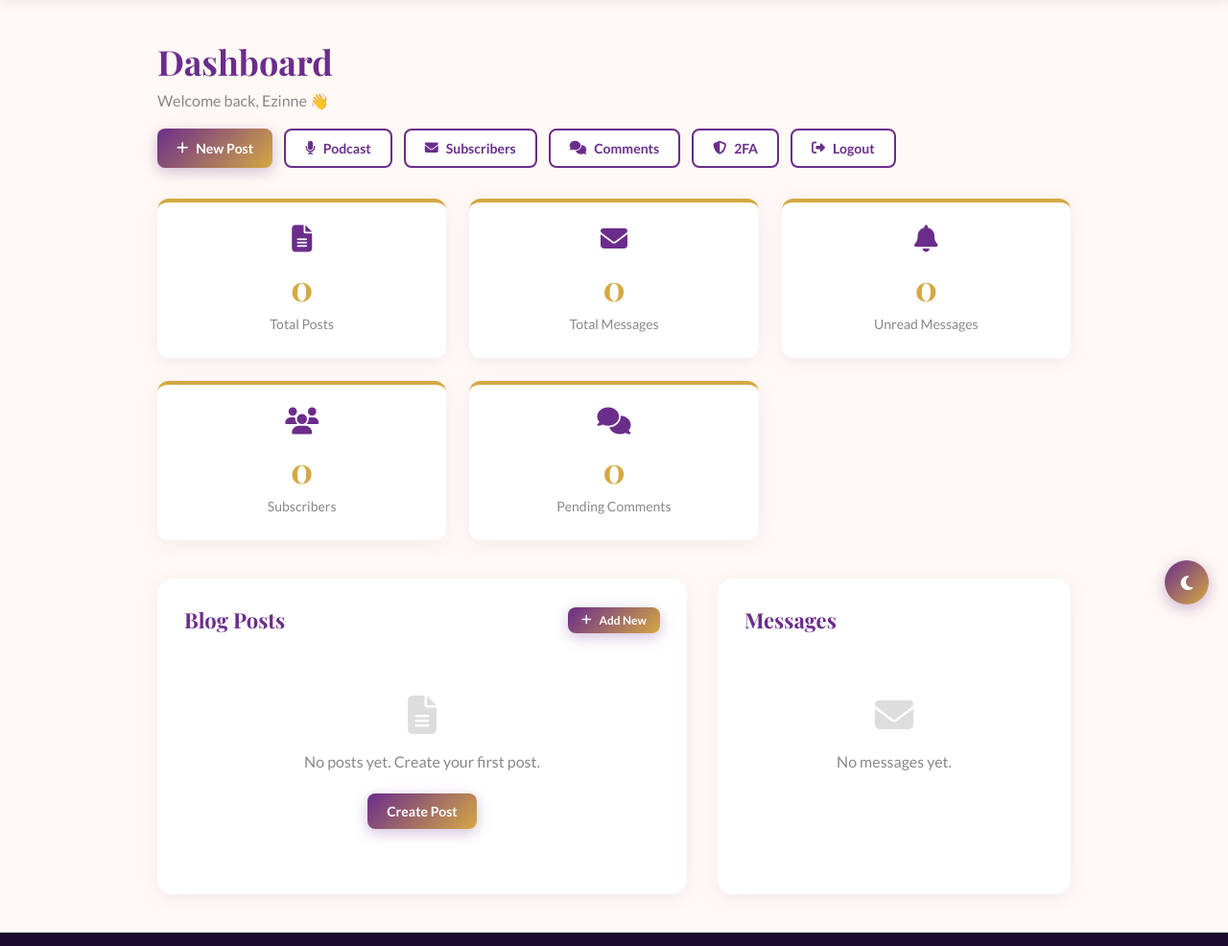
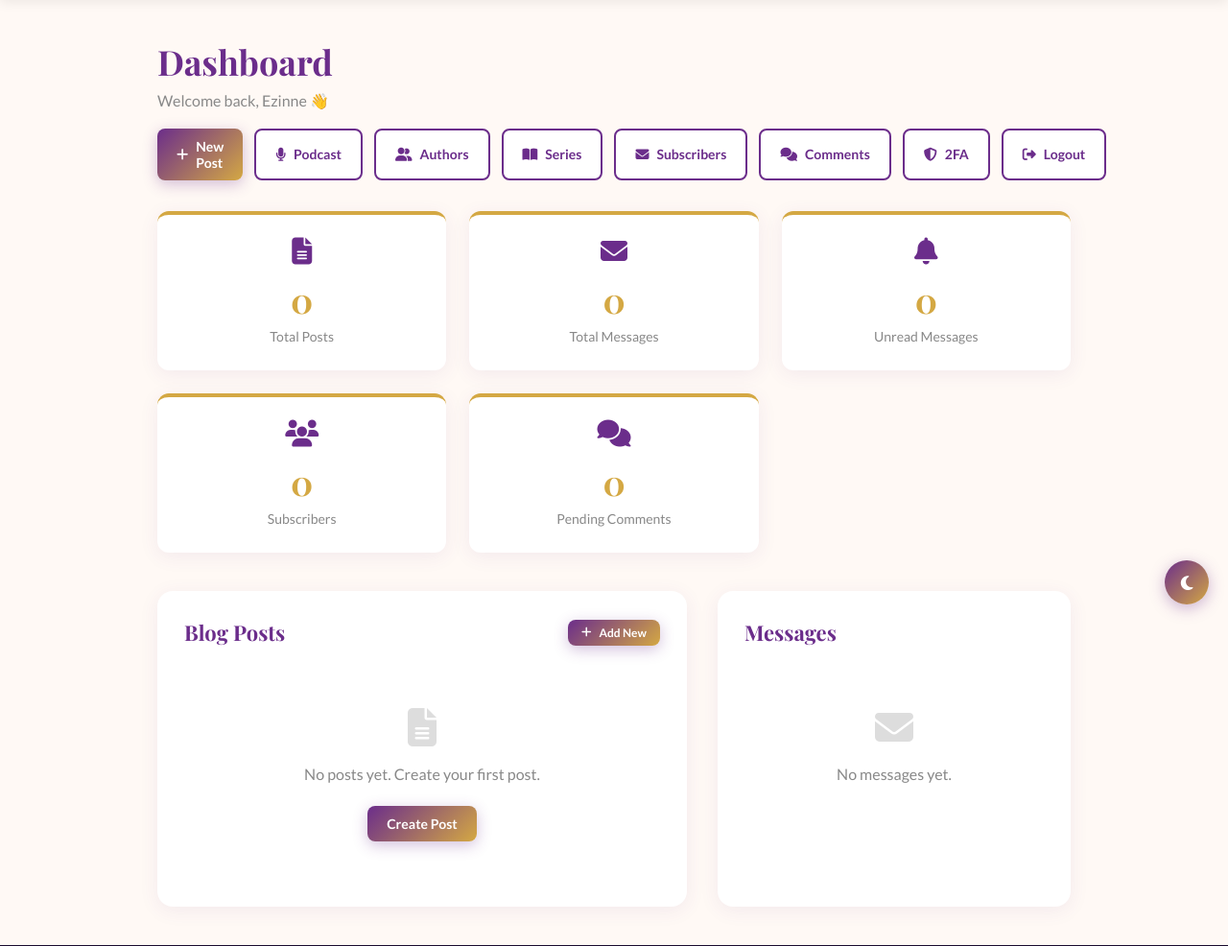
Before and after one commit to Eminence-Pyro/InnerPeace_Hub, a Flask app: page /admin in a window 1280 px wide. Shown: the part 90-1076 px from the top of the page at 96% size. Run offline with Flask 3, Linux system fonts and the light colour scheme; the visitor is signed in with stand-in values (Sample User, id 1); data that the repository does not hold is empty; parts of the project's set-up code (start-up, migrations or seed data) failed here and were passed over; some libraries are stand-ins or nearby versions.

Commit message:
Add Authors + Series nav buttons to dashboard header

```diff
--- a/templates/admin/dashboard.html
+++ b/templates/admin/dashboard.html
@@ -23,6 +23,16 @@
         <a href="{{ url_for('admin.podcast_list') }}" class="btn-secondary">
           <i class="fas fa-microphone"></i>
           Podcast
+        </a>
+
+        <a href="{{ url_for('admin.author_list') }}" class="btn-secondary">
+          <i class="fas fa-user-friends"></i>
+          Authors
+        </a>
+
+        <a href="{{ url_for('admin.series_list') }}" class="btn-secondary">
+          <i class="fas fa-book-open"></i>
+          Series
         </a>
 
         <a href="{{ url_for('admin.subscribers') }}" class="btn-secondary">
```
